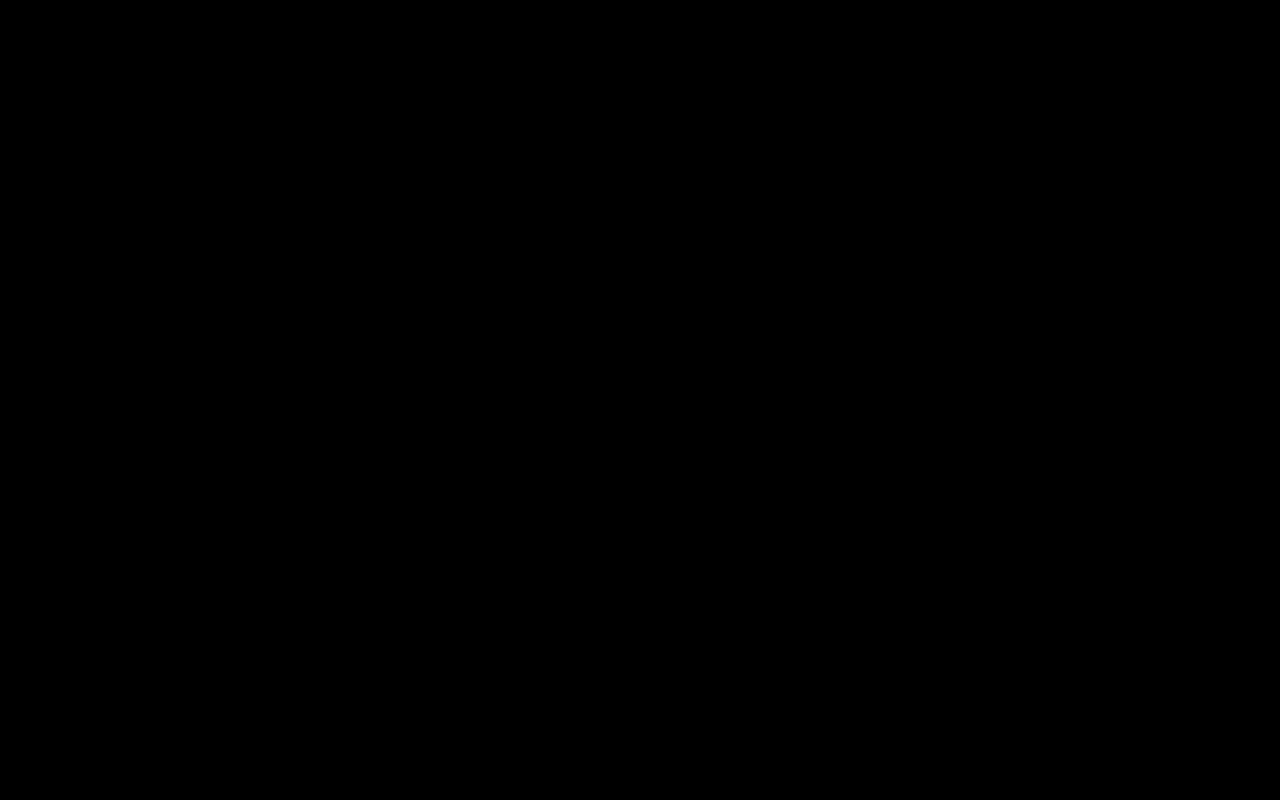
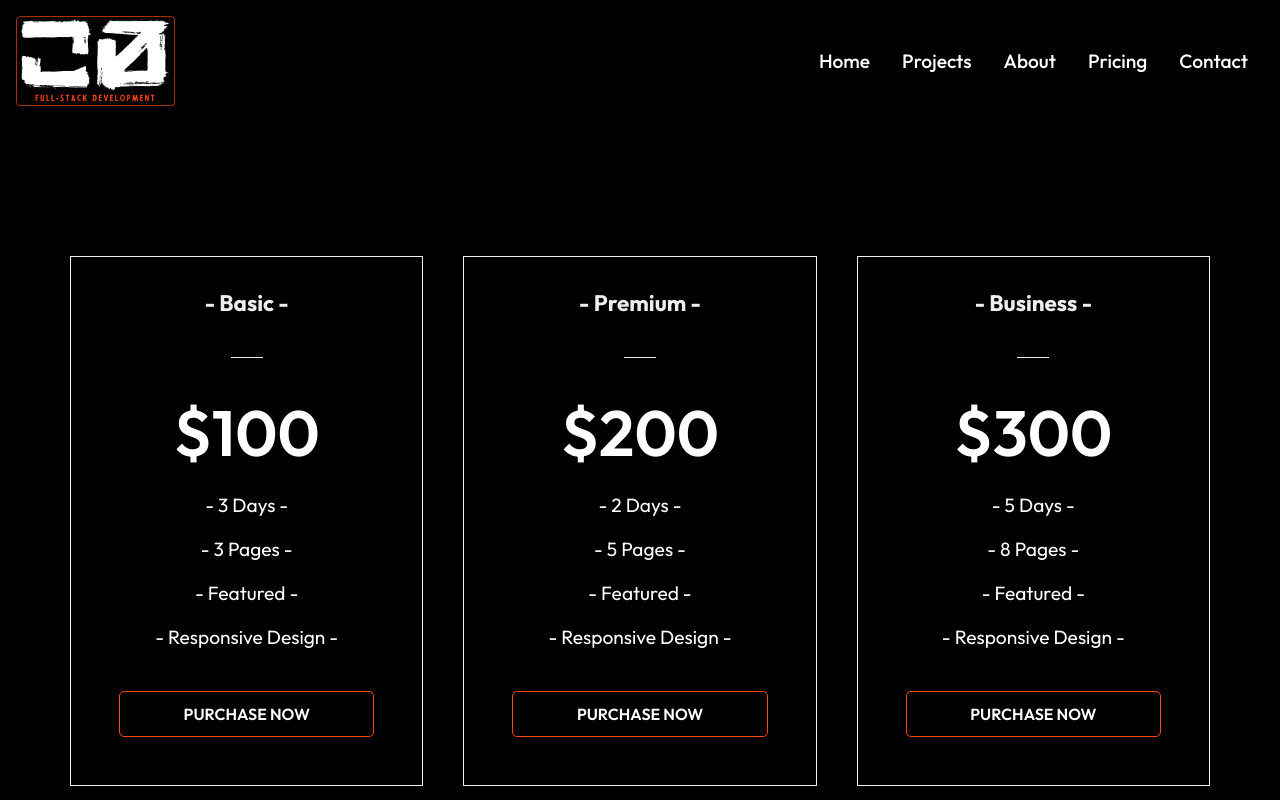
Before and after one commit to ChrisRDaniels/CDFS-Development-Site, a React (Create React App) app: page /pricing in a window 1280 px wide. Before the commit this address had no page. Shown: the top 800 px of the page. Built offline with nearby package versions, Linux system fonts and the light colour scheme.

Commit message:
added pricing route

```diff
--- a/src/App.js
+++ b/src/App.js
@@ -4,6 +4,7 @@ import Home from './routes/Home';
 import About from './routes/About';
 import Contact from './routes/Contact';
 import Projects from './routes/Projects';
+import Pricing from './routes/Pricing';
 import { Route, Routes } from 'react-router-dom';
 
 function App() {
@@ -14,6 +15,7 @@ function App() {
 				<Route path='projects' element={<Projects />} />
 				<Route path='about' element={<About />} />
 				<Route path='contact' element={<Contact />} />
+				<Route path='pricing' element={<Pricing />} />
 			</Routes>
 		</>
 	);
--- a/src/components/Navbar.js
+++ b/src/components/Navbar.js
@@ -34,6 +34,9 @@ const Navbar = () => {
 					<Link to='/about'>About</Link>
 				</li>
 				<li>
+					<Link to='/pricing'>Pricing</Link>
+				</li>
+				<li>
 					<Link to='/contact'>Contact</Link>
 				</li>
 			</ul>
--- a/src/components/PricingCardStyles.css
+++ b/src/components/PricingCardStyles.css
@@ -2,6 +2,7 @@
 	width: 100%;
 	padding: 6rem 1rem;
 	background-color: #000;
+	padding-top: 20%;
 }
 
 .card-container {
--- /dev/null
+++ b/src/routes/Pricing.js
@@ -0,0 +1,15 @@
+import PricingCard from '../components/PricingCard';
+import Navbar from '../components/Navbar';
+import Footer from '../components/Footer';
+import React from 'react';
+
+const Pricing = () => {
+	return (
+		<div>
+			<Navbar />
+			<PricingCard />
+			<Footer />
+		</div>
+	);
+};
+export default Pricing;
--- a/src/routes/Projects.js
+++ b/src/routes/Projects.js
@@ -14,7 +14,6 @@ const Projects = () => {
 				text='Here Are Some Examples Of My Work. You Can View The Live Versions As Well As The Github Source Code.'
 			/>
 			<Work />
-			<PricingCard />
 			<Footer />
 		</div>
 	);
```
